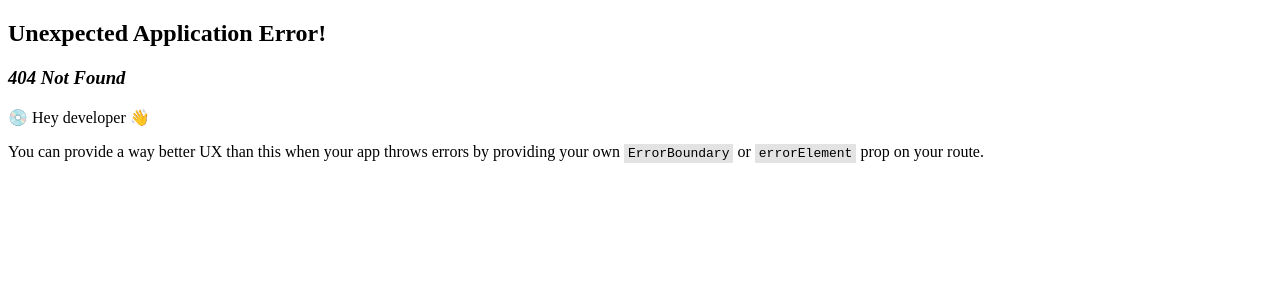
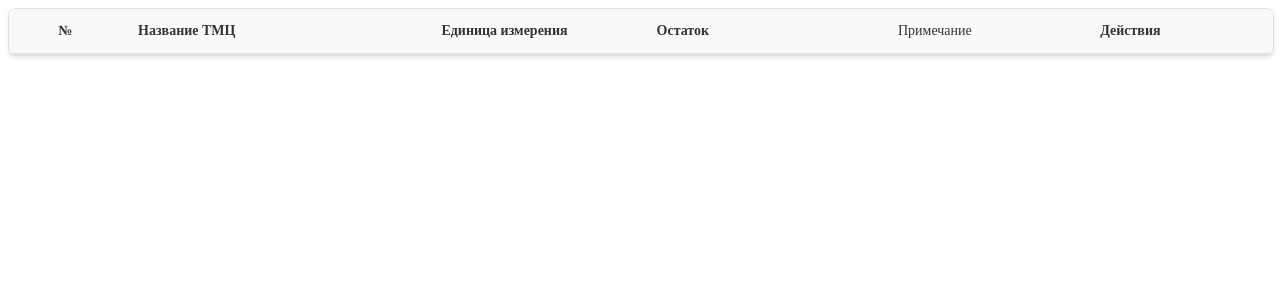
Before and after one commit to Poolryz/snabcomp, a React (Vite) app: page /items in a window 1280 px wide. Before the commit this address had no page. Shown: the top 300 px of the page. Built offline with nearby package versions, Linux system fonts and the light colour scheme.

Commit message:
Рефакторинг кода. * Глобальный рефакторинг ЧАСТЬ 1

```diff
--- a/src/components/ButtonComponent/ButtonComponent.jsx
+++ b/src/components/ButtonComponent/ButtonComponent.jsx
@@ -8,6 +8,7 @@ function ButtonComponent({
   size = "medium",
 }) {
   return (
+    // Главная задача отправлять функцию действия
     <button
       className={`
         button
--- /dev/null
+++ b/src/components/FilterComponent/FilterComponent.jsx
@@ -0,0 +1,43 @@
+import usePopup from "../../hooks/usePopup/usePopup.js";
+import ButtonComponent from "../ButtonComponent/ButtonComponent.jsx";
+import PopupComponent from "../PopupComponent/PopupComponent.jsx";
+function FilterComponent({ isFilters }) {
+  const {
+    isPopupOpen,
+    setIsPopupOpen,
+    ClosePopup,
+    title,
+    setTitle,
+    popupView,
+    setPopupView,
+  } = usePopup();
+  return (
+    <>
+      <PopupComponent
+        isOpen={isPopupOpen}
+        onClose={ClosePopup}
+        title={title}
+        popupView={popupView}
+      />
+      <ButtonComponent
+        variant="secondary"
+        size="medium"
+        onClick={() => {
+          setPopupView("filter");
+          setIsPopupOpen(true);
+          setTitle("Фильтры");
+        }}
+      >
+        Фильтр
+      </ButtonComponent>
+
+      <div className="filter">
+        <div className="filter__info">
+          <div className="filter__item">Месяц: {isFilters.month}</div>
+          <div className="filter__item">Год: {isFilters.year}</div>
+        </div>
+      </div>
+    </>
+  );
+}
+export default FilterComponent;
--- a/src/components/PopupComponent/PopupComponent.jsx
+++ b/src/components/PopupComponent/PopupComponent.jsx
@@ -1,5 +1,7 @@
+import PopupFilterComponent from "../PopupFilterComponent/PopupFilterComponent";
+import PopupFormComponent from "../PopupFormComponent/PopupFormComponent";
 import "./PopupComponent.scss";
-function PopupComponent({ isOpen, onClose, children, title }) {
+function PopupComponent({ isOpen, onClose, title, popupView }) {
   if (!isOpen) return null;
   return (
     <div className="popup">
@@ -12,7 +14,24 @@ function PopupComponent({ isOpen, onClose, children, title }) {
           </button>
         </div>
 
-        <div className="popup__body">{children}</div>
+        <div className="popup__body">
+          {popupView === "form" ? (
+            <PopupFormComponent
+              onCancel={onClose}
+              // onSubmit={post}
+              // onEditing={patch}
+              // initialData={initialData}
+              // editing={isEditing}
+            />
+          ) : popupView === "filter" ? (
+            <PopupFilterComponent
+            // onCancel={handleClosePopup}
+            // onFilter={handleFilterData}
+            // isFilters={isFilters}
+            // setIsFilters={setIsFilters}
+            />
+          ) : null}
+        </div>
       </div>
     </div>
   );
--- a/src/components/PopupFilterComponent/PopupFilterComponent.jsx
+++ b/src/components/PopupFilterComponent/PopupFilterComponent.jsx
@@ -1,7 +1,12 @@
+import { useState } from "react";
 import ButtonComponent from "../ButtonComponent/ButtonComponent.jsx";
 import "./PopupFilterComponent.scss";
 
-function PopupFilterComponent({ onCancel, onFilter, isFilters, setIsFilters }) {
+function PopupFilterComponent({ onCancel, onFilter }) {
+  const [isFilters, setIsFilters] = useState({
+    month: String(new Date().getMonth() + 1).padStart(2, "0"),
+    year: new Date().getFullYear(),
+  });
   function handleChange(e) {
     const { name, value } = e.target;
     setIsFilters((prev) => {
@@ -31,9 +36,7 @@ function PopupFilterComponent({ onCancel, onFilter, isFilters, setIsFilters }) {
   return (
     <div className="date-filter-popup">
       <div className="date-filter__content">
-        <div className="date-filter__header">
-          <h3 className="date-filter__title">Фильтр по дате</h3>
-        </div>
+        <div className="date-filter__header"></div>
 
         <div className="date-filter__body">
           <div className="date-filter__row">
--- a/src/components/SearchComponent/SearchComponent.jsx
+++ b/src/components/SearchComponent/SearchComponent.jsx
@@ -1,12 +1,19 @@
-import { useState } from "react";
+import { useEffect, useState } from "react";
+import useApi from "../../hooks/useApi";
 import ButtonComponent from "../ButtonComponent/ButtonComponent";
 import "./SearchComponent.scss";
-function SearchComponent({ data, filteredData, setFilteredData }) {
+function SearchComponent({ setIsSearchData }) {
+  // Главная задача производить поиск по данным элементам.
+
   const [inputValue, setInputValue] = useState("");
   const [isParamSearch, setIsParamSearch] = useState({
-    searchScope: "filtered",
+    searchScope: "all",
     searchTarget: "all",
   });
+  const { data, get } = useApi();
+  useEffect(() => {
+    get();
+  }, []);
   function handleChange(e) {
     const { name, value } = e.target;
     setIsParamSearch((prev) => {
@@ -39,33 +46,8 @@ function SearchComponent({ data, filteredData, setFilteredData }) {
           );
         }
       });
-    } else if (isParamSearch.searchScope === "filtered") {
-      array = filteredData.filter((item) => {
-        if (isParamSearch.searchTarget === "notes") {
-          if (item.note === null) {
-            return false;
-          }
-          const dataNote = item.note.toLowerCase();
-          const inputNote = inputValue.toLowerCase();
-          return dataNote.includes(inputNote);
-        } else if (isParamSearch.searchTarget === "organizations") {
-          const dataOrganizationName = item.organization.toLowerCase();
-          const inputOrganizationName = inputValue.toLowerCase();
-          return dataOrganizationName.includes(inputOrganizationName);
-        } else if (isParamSearch.searchTarget === "all") {
-          const dataOrganizationName = item.organization.toLowerCase();
-          const inputOrganizationName = inputValue.toLowerCase();
-          const noteMatch =
-            item.note &&
-            item.note.toLowerCase().includes(inputValue.toLowerCase());
-          return (
-            dataOrganizationName.includes(inputOrganizationName) || noteMatch
-          );
-        }
-      });
     }
-
-    setFilteredData(array);
+    setIsSearchData(array);
     console.log(array);
   }
 
@@ -90,7 +72,6 @@ function SearchComponent({ data, filteredData, setFilteredData }) {
               handleChange(e);
             }}
           >
-            <option value="filtered">С заданым фильтром</option>
             <option value="all">Во всех счетах</option>
           </select>
         </div>
--- /dev/null
+++ b/src/hooks/usePopup/usePopup.js
@@ -0,0 +1,20 @@
+import { useState } from "react";
+function usePopup() {
+  const [isPopupOpen, setIsPopupOpen] = useState(false);
+  const [title, setTitle] = useState("");
+  const [popupView, setPopupView] = useState("");
+  function ClosePopup() {
+    setIsPopupOpen(false);
+  }
+
+  return {
+    isPopupOpen,
+    setIsPopupOpen,
+    ClosePopup,
+    title,
+    setTitle,
+    popupView,
+    setPopupView,
+  };
+}
+export default usePopup;
--- a/src/pages/MainPage/MainPage.jsx
+++ b/src/pages/MainPage/MainPage.jsx
@@ -1,18 +1,18 @@
 import { useEffect, useState } from "react";
 import ButtonComponent from "../../components/ButtonComponent/ButtonComponent";
+import FilterComponent from "../../components/FilterComponent/FilterComponent.jsx";
 import PopupComponent from "../../components/PopupComponent/PopupComponent.jsx";
-import PopupFilterComponent from "../../components/PopupFilterComponent/PopupFilterComponent.jsx";
-import PopupFormComponent from "../../components/PopupFormComponent/PopupFormComponent.jsx";
 import SearchComponent from "../../components/SearchComponent/SearchComponent.jsx";
 import TableComponent from "../../components/TableComponent/TableComponent.jsx";
 import useApi from "../../hooks/useApi.js";
+import usePopup from "../../hooks/usePopup/usePopup.js";
 import "./MainPage.scss";
 
 function MainPage() {
-  const [isPopupOpen, setIsPopupOpen] = useState(false);
+  // Главная задача отображать все элементы
+  const [isSearchData, setIsSearchData] = useState(null);
   const [initialData, setInitialData] = useState({});
   const [isEditing, setIsEditing] = useState(false);
-  const [popupView, setPopupView] = useState(null);
   const [filteredData, setFilteredData] = useState(null);
   const [isFilters, setIsFilters] = useState({
     month: String(new Date().getMonth() + 1).padStart(2, "0"),
@@ -20,6 +20,15 @@ function MainPage() {
   });
 
   const { loading, error, data, get, post, patch, del } = useApi();
+  const {
+    isPopupOpen,
+    setIsPopupOpen,
+    ClosePopup,
+    title,
+    setTitle,
+    popupView,
+    setPopupView,
+  } = usePopup();
   useEffect(() => {
     get();
   }, []);
@@ -77,6 +86,12 @@ function MainPage() {
     <>
       <PopupComponent
         isOpen={isPopupOpen}
+        onClose={ClosePopup}
+        title={title}
+        popupView={popupView}
+      />
+      {/* <PopupComponent
+        isOpen={isPopupOpen}
         onClose={handleClosePopup}
         title={isEditing ? "Редактировать запись" : "Добавить запись"}
       >
@@ -96,24 +111,10 @@ function MainPage() {
             setIsFilters={setIsFilters}
           />
         ) : null}
-      </PopupComponent>
+      </PopupComponent> */}
       <header className="header">
         <div className="header__content">
-          <div className="filter">
-            <ButtonComponent
-              variant="secondary"
-              size="medium"
-              onClick={() => {
-                setPopupView("filter");
-                setIsPopupOpen(true);
-              }}
-            >
-              Фильтр
-            </ButtonComponent>
-            <div className="filter__info">
-              <div className="filter__item">Месяц: {isFilters.month}</div>
-              <div className="filter__item">Год: {isFilters.year}</div>
-            </div>
+          <FilterComponent isFilters={isFilters} />
           <ButtonComponent
             variant="danger"
             size="medium"
@@ -125,12 +126,7 @@ function MainPage() {
           >
             Удалить фильтры
           </ButtonComponent>
-          </div>
-          <SearchComponent
-            data={data}
-            filteredData={filteredData}
-            setFilteredData={setFilteredData}
-          />
+          <SearchComponent setIsSearchData={setIsSearchData} />
         </div>
       </header>
       {loading ? (
@@ -139,16 +135,17 @@ function MainPage() {
         <>
           {" "}
           <TableComponent
-            data={filteredData || data}
+            data={isSearchData || filteredData || data}
             deleteFunc={del}
             setForm={handleSetForm}
             setPopupView={setPopupView}
           />{" "}
           <ButtonComponent
             variant="primary"
-            onClick={(e) => {
+            onClick={() => {
+              setIsPopupOpen(true);
               setPopupView("form");
-              handleOpenPopup(e);
+              setTitle("Форма нового счета");
             }}
           >
             Добавить строчку
--- /dev/null
+++ b/src/pages/TableItemPage/TableItemPage.jsx
@@ -0,0 +1,48 @@
+import "./TableItemPage.scss";
+function TableItemPage() {
+  const formColumnsHeader = [
+    "№",
+    "Название ТМЦ",
+    "Единица измерения",
+    "Остаток",
+    "Примечание",
+    "Действия",
+  ];
+
+  return (
+    <>
+      <div className="table">
+        <table className="table__element">
+          <thead className="table__header">
+            <tr className="table__row table__row--header">
+              {formColumnsHeader.map((header, index) => (
+                <th
+                  key={index}
+                  className={`table__cell table__cell--header ${
+                    index === 0
+                      ? "table__cell--number"
+                      : index === 1
+                      ? "table__cell--name"
+                      : index === 2
+                      ? "table__cell--unit"
+                      : index === 3
+                      ? "table__cell--balance"
+                      : index === 4
+                      ? "table__cell--note"
+                      : "table__cell--actions"
+                  }`}
+                >
+                  {header}
+                </th>
+              ))}
+            </tr>
+          </thead>
+          <tbody className="table__body">
+            {/* Здесь будут добавляться строки с данными */}
+          </tbody>
+        </table>
+      </div>
+    </>
+  );
+}
+export default TableItemPage;
--- /dev/null
+++ b/src/pages/TableItemPage/TableItemPage.scss
@@ -0,0 +1,279 @@
+.table {
+  width: 100%;
+  overflow-x: auto;
+  border: 1px solid #e0e0e0;
+  border-radius: 8px;
+  background-color: #fff;
+  box-shadow: 0 2px 4px rgba(0, 0, 0, 0.1);
+
+  &__element {
+    width: 100%;
+    border-collapse: collapse;
+    min-width: 800px;
+  }
+
+  &__header {
+    background-color: #f5f5f5;
+  }
+
+  &__row {
+    border-bottom: 1px solid #e0e0e0;
+
+    &--header {
+      background-color: #f8f9fa;
+    }
+
+    &--body {
+      transition: background-color 0.2s ease;
+
+      &:hover {
+        background-color: #f8f9fa;
+      }
+
+      &:last-child {
+        border-bottom: none;
+      }
+    }
+  }
+
+  &__cell {
+    padding: 12px 16px;
+    text-align: left;
+    font-size: 14px;
+    line-height: 1.4;
+
+    &--header {
+      font-weight: 600;
+      color: #333;
+      border-bottom: 2px solid #e0e0e0;
+      white-space: nowrap;
+    }
+
+    &--body {
+      color: #666;
+      border-bottom: 1px solid #f0f0f0;
+    }
+
+    // Специфичные стили для каждого столбца
+    &--number {
+      width: 60px;
+      text-align: center;
+    }
+
+    &--name {
+      width: 250px;
+      min-width: 200px;
+    }
+
+    &--unit {
+      width: 120px;
+      text-align: center;
+    }
+
+    &--balance {
+      width: 100px;
+      text-align: center;
+    }
+
+    &--note {
+      width: 200px;
+      min-width: 150px;
+    }
+
+    &--actions {
+      width: 150px;
+      text-align: center;
+      white-space: nowrap;
+    }
+  }
+
+  &__actions {
+    display: flex;
+    gap: 8px;
+    justify-content: center;
+    align-items: center;
+  }
+
+  &__action-btn {
+    border: none;
+    border-radius: 4px;
+    padding: 6px 12px;
+    font-size: 12px;
+    cursor: pointer;
+    transition: all 0.2s ease;
+    margin: 0 2px;
+
+    &:hover {
+      transform: translateY(-1px);
+    }
+
+    &:active {
+      transform: translateY(0);
+    }
+  }
+
+  &__edit-btn {
+    background: #2ed573;
+    color: white;
+
+    &:hover {
+      background: #25c562;
+    }
+  }
+
+  &__delete-btn {
+    background: #ff4757;
+    color: white;
+
+    &:hover {
+      background: #ff3742;
+    }
+  }
+
+  &__empty {
+    padding: 40px 20px;
+    text-align: center;
+    color: #999;
+    font-size: 16px;
+    background-color: #fafafa;
+  }
+}
+
+// Адаптивность
+@media (max-width: 768px) {
+  .table {
+    border-radius: 4px;
+
+    &__cell {
+      padding: 8px 12px;
+      font-size: 13px;
+
+      &--header {
+        font-size: 13px;
+      }
+
+      &--number {
+        width: 50px;
+      }
+
+      &--name {
+        width: 180px;
+        min-width: 150px;
+      }
+
+      &--unit {
+        width: 100px;
+      }
+
+      &--balance {
+        width: 80px;
+      }
+
+      &--note {
+        width: 150px;
+        min-width: 120px;
+      }
+
+      &--actions {
+        width: 120px;
+      }
+    }
+
+    &__action-btn {
+      padding: 4px 8px;
+      font-size: 11px;
+      margin: 0 1px;
+    }
+  }
+}
+
+// Темная тема (опционально)
+@media (prefers-color-scheme: dark) {
+  .table {
+    border-color: #444;
+    background-color: #1e1e1e;
+    box-shadow: 0 2px 4px rgba(0, 0, 0, 0.3);
+
+    &__edit-btn {
+      background: #26c46a;
+
+      &:hover {
+        background: #20b15c;
+      }
+    }
+
+    &__delete-btn {
+      background: #ff6b81;
+
+      &:hover {
+        background: #ff4757;
+      }
+    }
+
+    &__header {
+      background-color: #2d2d2d;
+    }
+
+    &__row {
+      border-bottom-color: #444;
+
+      &--header {
+        background-color: #2d2d2d;
+      }
+
+      &--body:hover {
+        background-color: #2d2d2d;
+      }
+    }
+
+    &__cell {
+      &--header {
+        color: #fff;
+        border-bottom-color: #444;
+      }
+
+      &--body {
+        color: #ccc;
+        border-bottom-color: #333;
+      }
+    }
+
+    &__empty {
+      background-color: #2d2d2d;
+      color: #999;
+    }
+  }
+}
+
+.file-links {
+  display: flex;
+  flex-direction: column;
+  gap: 4px;
+}
+
+.file-link {
+  display: inline-flex;
+  align-items: center;
+  gap: 4px;
+  padding: 4px 8px;
+  background-color: #f8f9fa;
+  border: 1px solid #dee2e6;
+  border-radius: 3px;
+  text-decoration: none;
+  color: #495057;
+  font-size: 12px;
+  transition: all 0.2s ease;
+
+  &:hover {
+    background-color: #e9ecef;
+    border-color: #adb5bd;
+    text-decoration: none;
+    color: #212529;
+  }
+}
+
+.no-files {
+  color: #6c757d;
+  font-style: italic;
+  font-size: 12px;
+}
```
Also changed, not shown: src/App.jsx (+5 -3 lines). Lines whose indentation alone changed are shown as unchanged.
